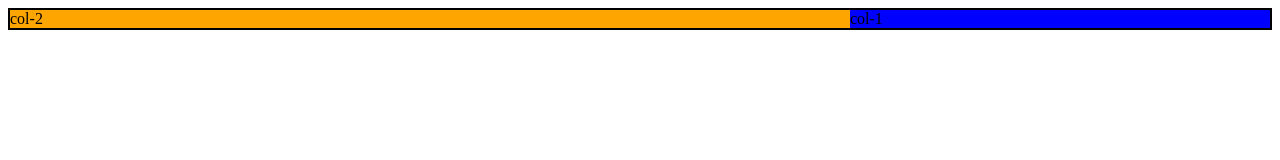
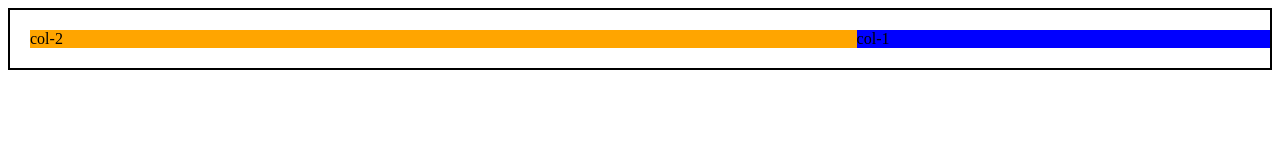
Before and after one commit to massanishi/demo_sites, a plain HTML site: page css_practice/index.html in a window 1280 px wide. Drawn offline with Linux system fonts and the light colour scheme.

Commit message:
Add grid css
Gutter goes by padding right with 0 right for the last element. Outer goes by left padding with inner most having right padding. Use last-of-type to your advantage.

```diff
--- a/css_practice/index.html
+++ b/css_practice/index.html
@@ -1,41 +1,65 @@
 <!DOCTYPE html>
 <html>
+
 <head lang="en">
     <meta charset="UTF-8">
     <title> </title>
+    <style>
+    *,
+    *:after,
+    *:before {
+        -webkit-box-sizing: border-box;
+        -moz-box-sizing: border-box;
+        box-sizing: border-box;
+    }
 
-	<style>
-	.grid{
+    .grid {
         border: 2px solid black;
     }
 
-	.grid:after{
+    .grid:after {
         display: table;
         clear: both;
         content: '';
     }
-	[class*='col-']{
-		float: left;
+
+    .grid-pad {
+        padding: 20px 0 20px 20px;
     }
 
-	.col-2-3{
+    .grid-pad > [class*="col-"]:last-of-type {
+        padding-right: 20px;
+    }
+
+    [class*='col-'] {
+        float: left;
+        padding-right: 10px;
+    }
+
+    [class*='col-']:last-of-type {
+        padding-right: 0;
+    }
+
+    .col-2-3 {
         width: 66.66%;
     }
 
-	.col-1-3{
+    .col-1-3 {
         width: 33.33%;
     }
 
-		.orange{
+    .orange {
         background-color: orange;
     }
-		.blue{
+
+    .blue {
         background-color: blue;
     }
     </style>
 </head>
+
 <body>
-	<div class="grid">
+    <div class="grid grid-pad">
         <div class="col-2-3 orange">
             col-2
         </div>
@@ -43,6 +67,6 @@
             col-1
         </div>
     </div>
+</body>
 
-</body>
 </html>
```
Lines whose indentation alone changed are shown as unchanged.
